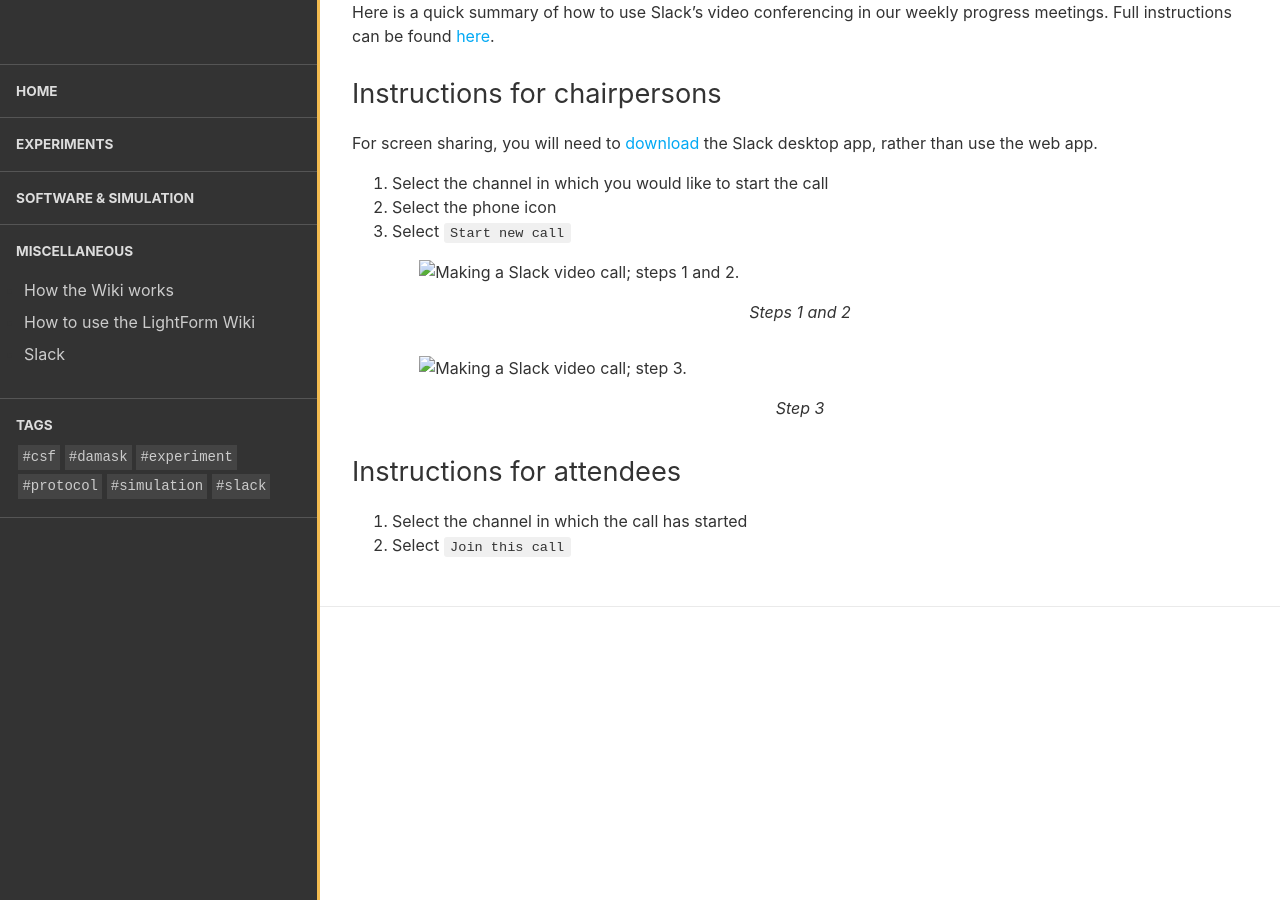
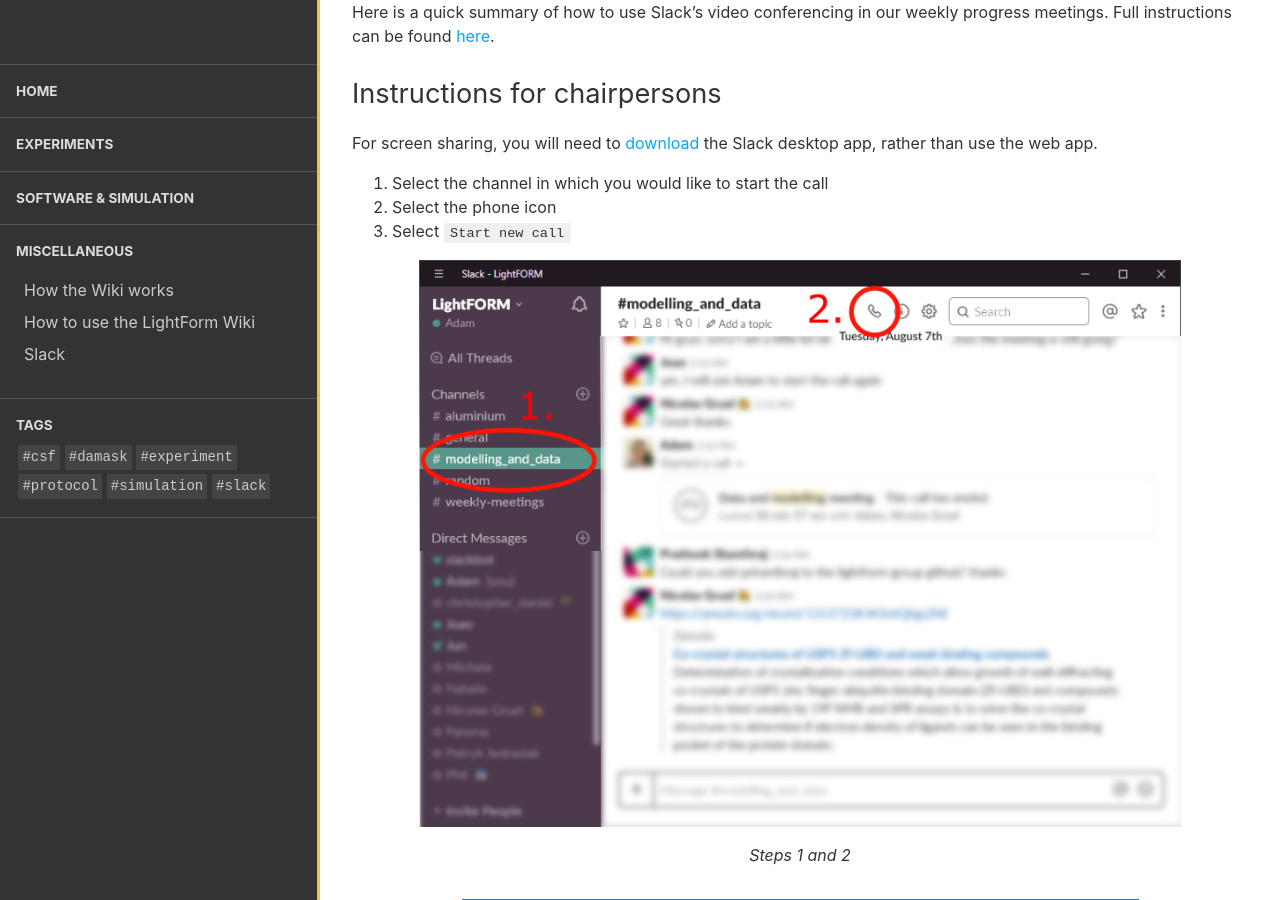
Before and after one commit to test-aplowman/test-aplowman.github.io, a Jekyll site: the page built from collections/_miscellaneous/slack.md, in a window 1280 px wide and 900 px high, scrolled down 456 px. Built offline with Jekyll 4.4.1, drawn with Linux system fonts in a browser that asks for light colours.

Commit message:
Fix image paths

```diff
--- a/collections/_miscellaneous/slack.md
+++ b/collections/_miscellaneous/slack.md
@@ -17,10 +17,10 @@
 2. Select the phone icon
 3. Select `Start new call`
 
-![Making a Slack video call; steps 1 and 2.](/assets/images/slack_chairperson_1_2.png)
+![Making a Slack video call; steps 1 and 2.](/assets/images/posts/slack_chairperson_1_2.png)
 *Steps 1 and 2*
 
-![Making a Slack video call; step 3.](/assets/images/slack_chairperson_3.png)
+![Making a Slack video call; step 3.](/assets/images/posts/slack_chairperson_3.png)
 *Step 3*
 
 ## Instructions for attendees
```
